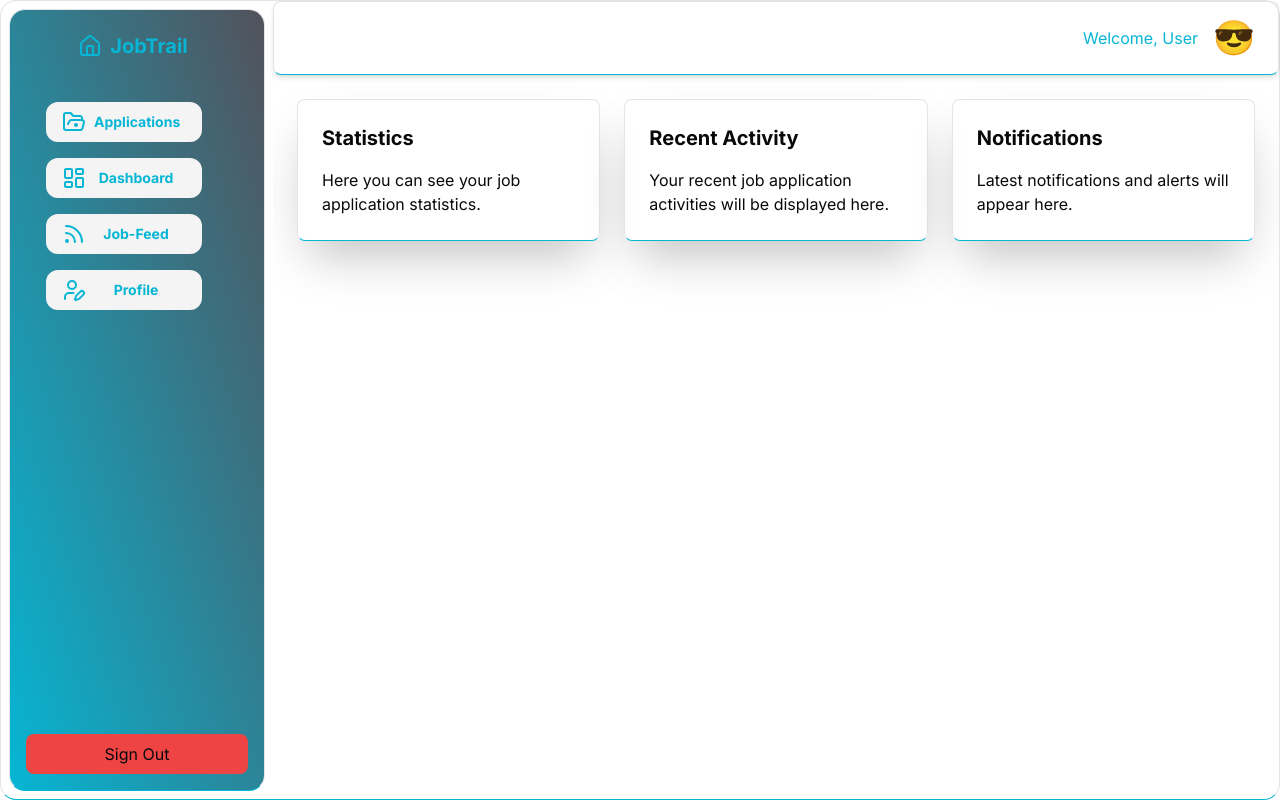
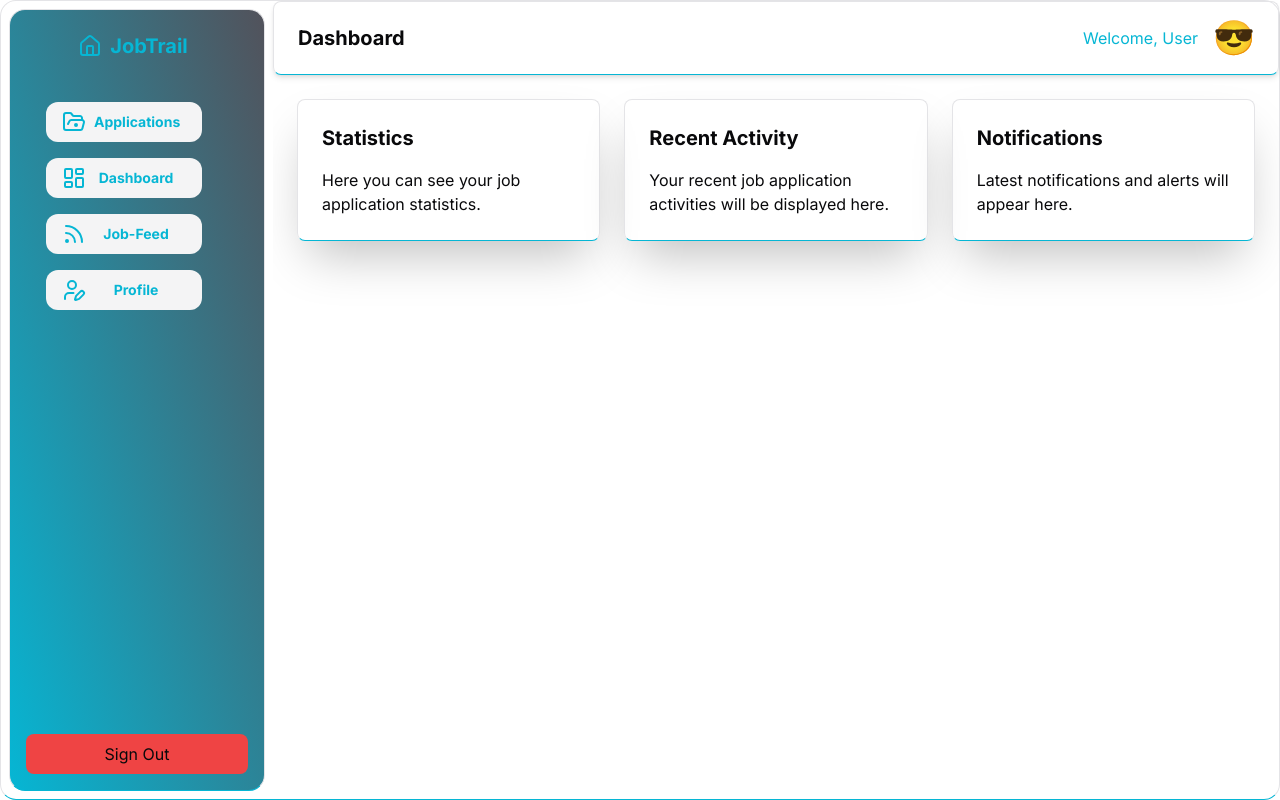
Before and after one commit to QUxPTA/jobtrail, a Next.js app: page /dashboard in a window 1280 px wide. Built offline with nearby package versions, Linux system fonts and the light colour scheme.

Commit message:
Update, pass title prop for the sidebar component

```diff
--- a/app/dashboard/page.tsx
+++ b/app/dashboard/page.tsx
@@ -20,7 +20,7 @@ const Dashboard = () => {
   }
 
   return (
-    <Sidebar>
+    <Sidebar title='Dashboard'>
       <div className='grid grid-cols-1 md:grid-cols-2 lg:grid-cols-3 gap-6'>
         <div className=' p-6 rounded-lg shadow-2xl border border-b-cyan-500'>
           <h2 className='text-xl font-bold mb-4'>Statistics</h2>
```
